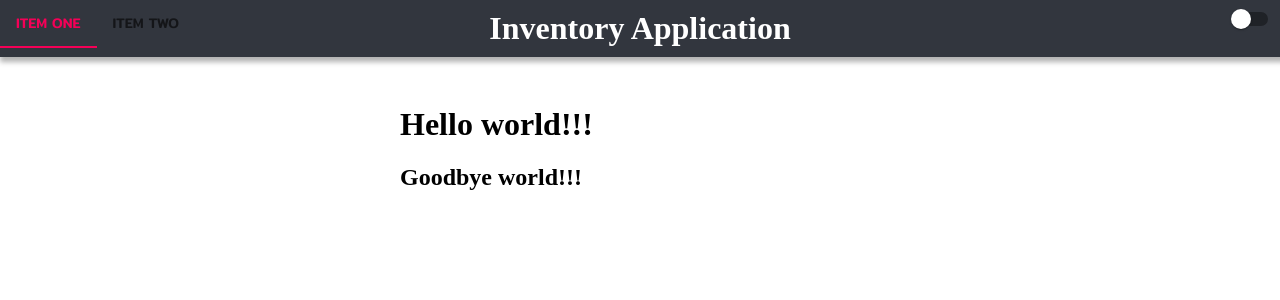
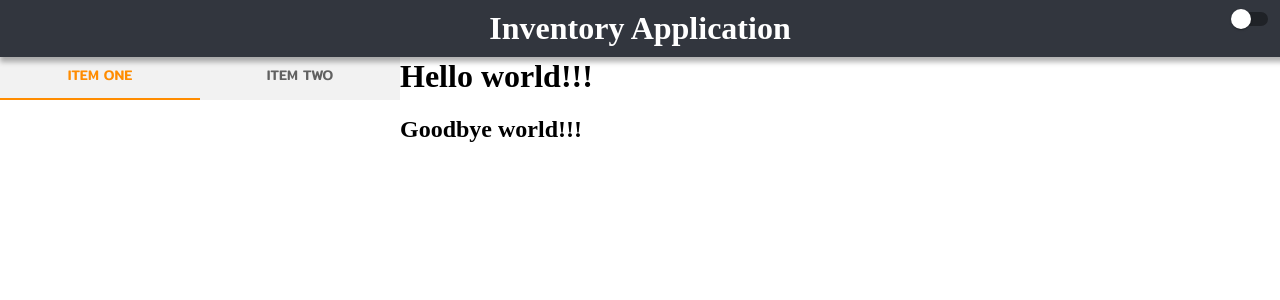
Before and after one commit to bjwalters93/brian-inventory-app, a React (Create React App) app: page / in a window 1280 px wide. Shown: the top 300 px of the page. Built offline with nearby package versions, Linux system fonts and the light colour scheme; a web font is replaced by a local one.

Commit message:
made progress on tabs section.

```diff
--- a/src/Header_Comp/Header.css
+++ b/src/Header_Comp/Header.css
@@ -8,6 +8,7 @@
   position: fixed;
   top: 0;
   left: 0;
+  z-index: 1;
 }
 
 .title {
--- a/src/UserInput_Comp/UserInput.css
+++ b/src/UserInput_Comp/UserInput.css
@@ -2,7 +2,6 @@
   min-width: 400px;
   position: fixed;
   top: 52px;
-  z-index: -1;
   background-color: var(--compBackground);
 }
 
@@ -11,7 +10,7 @@
   flex-direction: column;
   justify-content: flex-start;
   padding: 0 50px;
-  height: calc(100vh - 58px);
+  height: calc(100vh - 100px);
   max-width: 298px;
 }
 
--- a/src/testingTabs.js
+++ b/src/testingTabs.js
@@ -11,6 +11,7 @@ import Slide from "@mui/material/Slide";
 
 function TabPanel(props) {
   const { children, value, index, ...other } = props;
+
   return (
     <div
       role="tabpanel"
@@ -113,17 +114,23 @@ function UserInput() {
     setChecked((prev) => !prev);
   };
 
-  //   ----Tabs Code
+  //   ----Tabs
 
   return (
-    <div>
-      <div>
-        <Tabs value={value} onChange={handleChange}>
+    <div className="user-input-container">
+      <div className="user-tabs">
+        <Tabs
+          value={value}
+          onChange={handleChange}
+          indicatorColor="secondary"
+          textColor="secondary"
+          variant="fullWidth"
+        >
           <Tab label="Item One" {...a11yProps(0)} onClick={handleClick} />
           <Tab label="Item Two" {...a11yProps(1)} onClick={handleClick} />
         </Tabs>
       </div>
-      <div className="user-input-container">
+
       <TabPanel value={value} index={0}>
         <Slide direction="right" in={checked} mountOnEnter unmountOnExit>
           <div className="user-input-flex">
@@ -248,8 +255,7 @@ function UserInput() {
               id="success-alert"
               severity="success"
               onClose={() => {
-                  document.getElementById("success-alert").style.display =
-                    "none";
+                document.getElementById("success-alert").style.display = "none";
                 setSuccessAlert("");
               }}
               variant="filled"
@@ -274,7 +280,6 @@ function UserInput() {
         <p>Bye</p>
       </TabPanel>
     </div>
-    </div>
   );
 }
 
```
Lines whose indentation alone changed are shown as unchanged.
